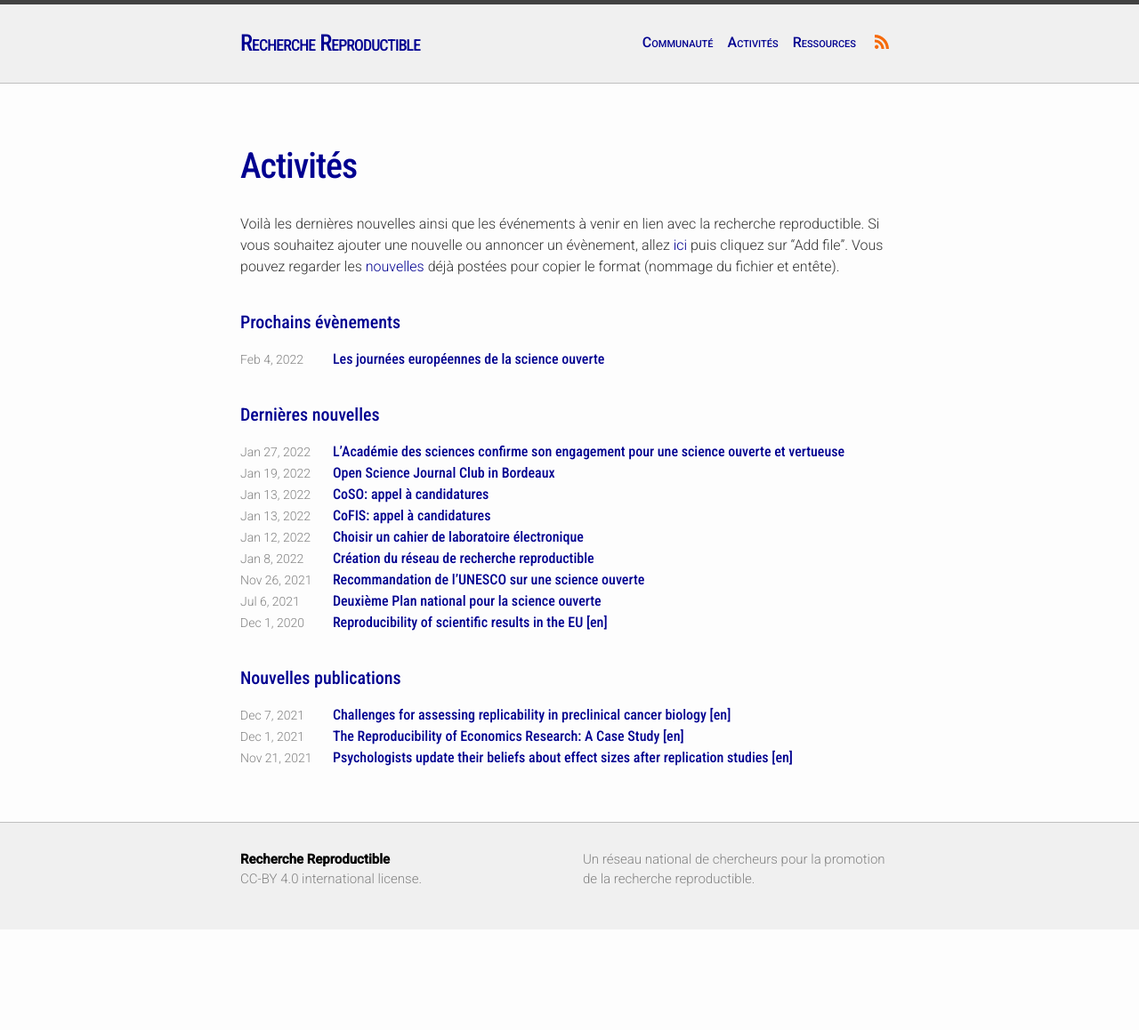
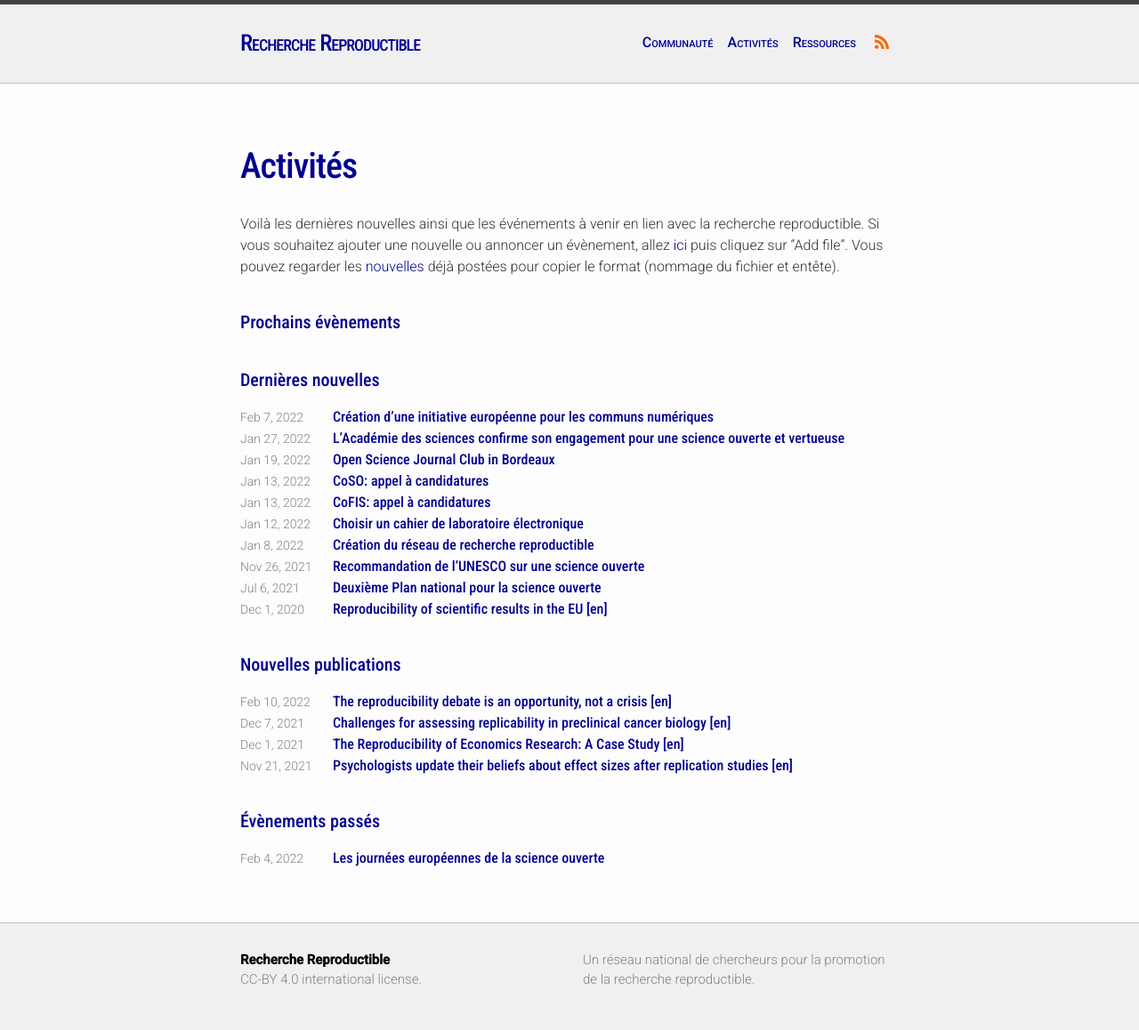
Before and after one commit to FR-RN/FR-RN, a Jekyll site: the page built from news.md, in a window 1280 px wide. Shown: the whole page at 89% size. Built offline with Jekyll 4.4.1, drawn with Linux system fonts in a browser that asks for light colours; some web fonts are replaced; before the commit the page ends 1045 px from its top, so only the background shows below that.

Commit message:
Added Communs numériques and a new article  by Munafo et al.

```diff
--- a/_data/references.bib
+++ b/_data/references.bib
@@ -1,3 +1,16 @@
+@article{Munafo2022,
+	doi = {10.1186/s13104-022-05942-3},
+	url = {https://doi.org/10.1186%2Fs13104-022-05942-3},
+	year = 2022,
+	month = {feb},
+	publisher = {Springer Science and Business Media {LLC}},
+	volume = {15},
+	number = {1},
+	author = {Marcus R. Munaf{\`{o}} and Chris Chambers and Alexandra Collins and Laura Fortunato and Malcolm Macleod},
+	title = {The reproducibility debate is an opportunity, not a crisis},
+	journal = {{BMC} Research Notes}
+}
+
 @article{Errington2021,
   doi = {10.7554/elife.67995},
   url = {https://doi.org/10.7554/elife.67995},
--- /dev/null
+++ b/_posts/2022-02-07-France-Diplomatie.md
@@ -0,0 +1,11 @@
+---
+layout: post
+title:  "Création d’une initiative européenne pour les communs numériques"
+date:   2022-02-07 10:00 +0100
+category: news
+tags: bordeaux
+---
+
+Basés sur la maîtrise et la valorisation collectives des données et des infrastructures technologiques et sur une démarche ouverte, les communs numériques constituent une alternative à certains outils et services de géants du numérique – participant ainsi au renforcement de la souveraineté des tous les États. Au cœur de la chaîne de valeur numérique, ils apportent davantage de sécurité et sont moteurs d’innovation. Le renforcement des communs numériques constitue ainsi un levier essentiel de souveraineté pour l’Union européenne.
+
+La Présidence française du Conseil salue le travail mené par la Commission européenne pour identifier et apporter un soutien remarquable aux communs numériques et logiciels libres constituant les segments stratégiques d’un paysage numérique et en particulier de l’Internet libre, ouvert, neutre, unique et sûr. Les États membres doivent aujourd’hui s’appuyer sur les programmes existants et les communautés expertes pour créer [une initiative européenne ambitieuse pour les communs numériques]((https://www.diplomatie.gouv.fr/fr/politique-etrangere-de-la-france/europe/la-presidence-francaise-du-conseil-de-l-union-europeenne/evenements-lies-a-la-presidence-francaise-du-conseil-de-l-union-europeenne/article/communique-conjoint-du-ministere-de-l-europe-et-des-affaires-etrangeres-et-du)).
--- /dev/null
+++ b/_posts/2022-02-10-Reproducibility-Debate.md
@@ -0,0 +1,12 @@
+---
+layout: post
+title:  "The reproducibility debate is an opportunity, not a crisis"
+date:   2022-02-10 10:00 +0100
+categories: publication
+tags: open science
+lang: english
+---
+
+There are many factors that contribute to the reproducibility and replicability of scientific research. There is a need to understand the research ecosystem, and improvements will require combined efforts across all parts of this ecosystem. National structures can play an important role in coordinating these efforts, working collaboratively with researchers, institutions, funders, publishers, learned societies and other sectoral organisations, and providing a monitoring and reporting function. Whilst many new ways of working and emerging innovations hold a great deal of promise, it will be important to invest in meta-research activity to ensure that these approaches are evidence based, work as intended, and do not have unintended consequences. Addressing reproducibility will require working collaboratively across the research ecosystem to share best practice and to make the most effective use of resources. The UK Reproducibility Network (UKRN) brings together Local Networks of researchers, Institutions, and External Stakeholders (funders, publishers, learned societies and other sectoral organisations), to coordinate action on reproducibility and work to ensure the UK retains its place as a centre for world-leading research. This activity is coordinated by the UKRN Steering Group. We consider this structure as valuable, bringing together a range of voices at a range of levels to support the combined efforts required to enact change.
+
+[{% reference Munafo2022 --file references.bib %}](https://bmcresnotes.biomedcentral.com/articles/10.1186/s13104-022-05942-3)
--- a/news.md
+++ b/news.md
@@ -72,3 +72,19 @@
     </li>
  {%- endfor -%}
 </ul>
+
+## Évènements passés
+
+<ul class="post-list">
+ {%- assign date_format = site.minima.date_format | default: "%b %-d, %Y" -%}
+   {%- for post in site.categories.past-event limit:page.n_posts -%}
+    <li>
+      <span class="post-meta">{{ post.date | date: date_format }}</span>
+      <h3>
+        <a class="post-link" href="{{ post.url | relative_url }}">
+          {{ post.title | escape }}
+        </a>
+      </h3>
+    </li>
+ {%- endfor -%}
+</ul>
```
Also changed, not shown: _posts/2022-01-17-OSEC.md (+1 -1 lines).
